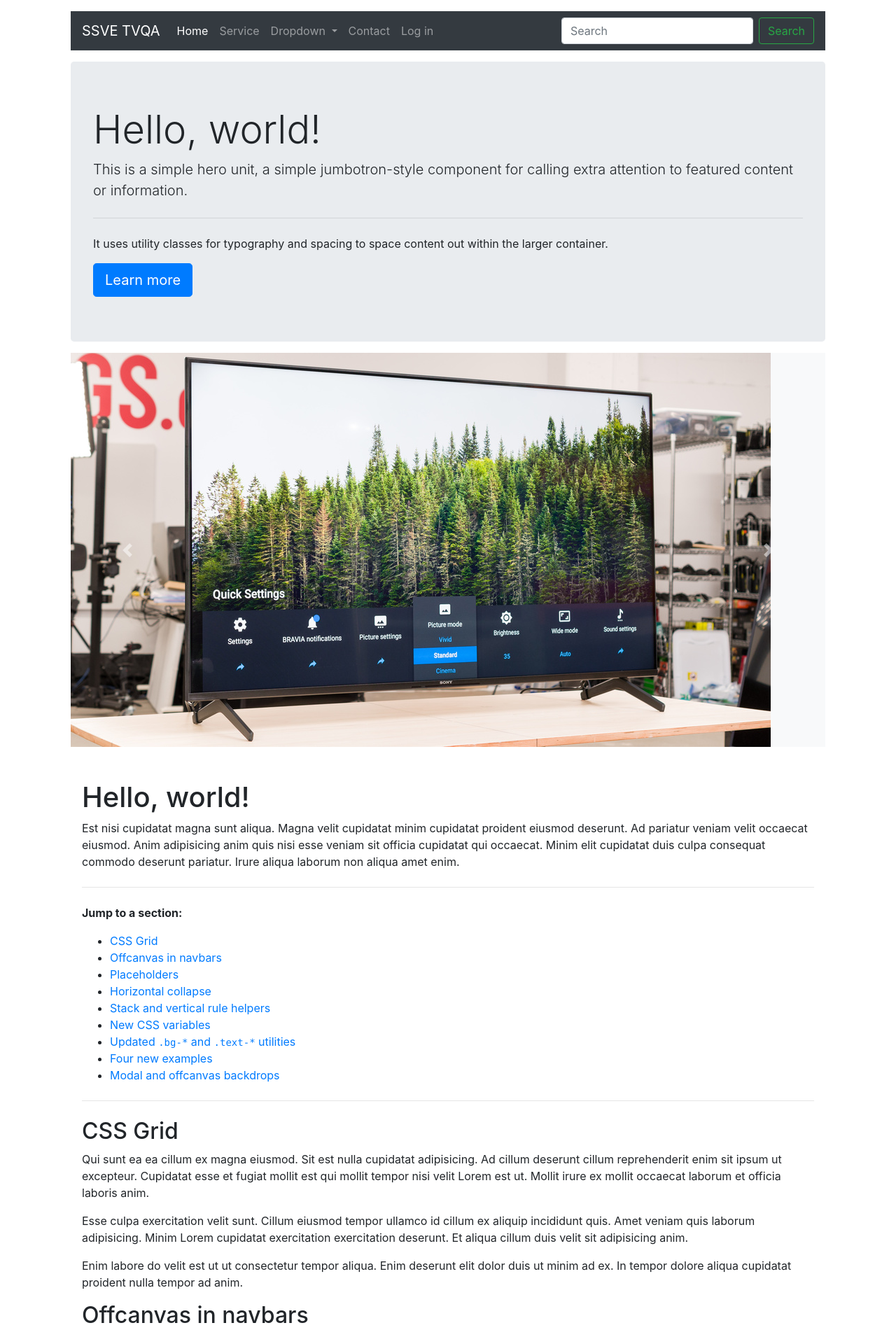
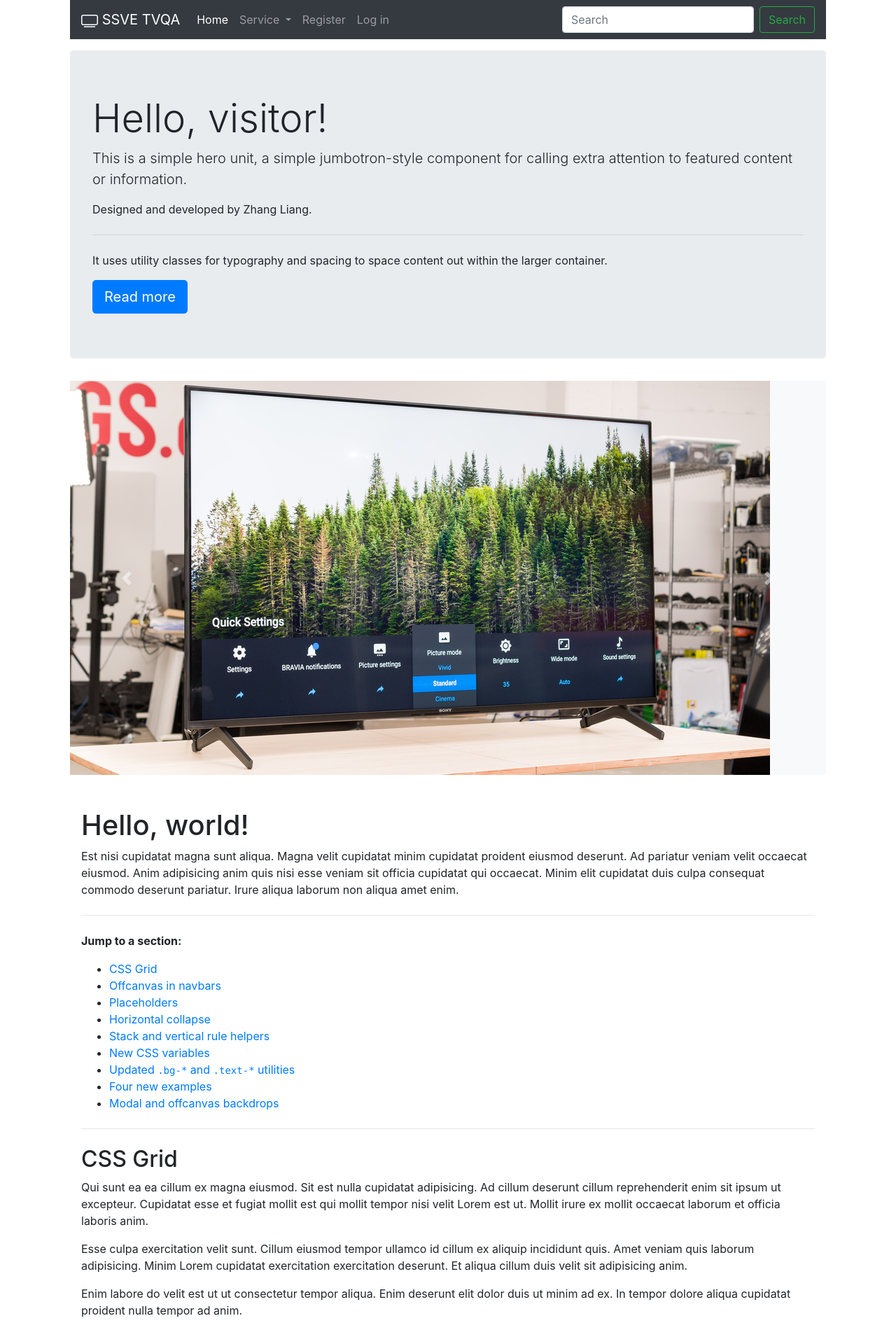
Before and after one commit to AuroraBoreas/djang-tvqa, a Django app: page /home/ in a window 1280 px wide. Shown: the top 1900 px of the page at 70% size. Run offline with Django 3.2, Linux system fonts and the light colour scheme; some libraries are stand-ins or nearby versions.

Commit message:
login and log out

```diff
--- a/django_tvqa/settings.py
+++ b/django_tvqa/settings.py
@@ -40,6 +40,8 @@ INSTALLED_APPS = [
     'django.contrib.staticfiles',
 
     'users',
+
+    'crispy_forms',
 ]
 
 MIDDLEWARE = [
@@ -131,3 +133,7 @@ STATICFILES_DIRS = [
 # https://docs.djangoproject.com/en/3.2/ref/settings/#default-auto-field
 
 DEFAULT_AUTO_FIELD = 'django.db.models.BigAutoField'
+
+CRISPY_TEMPLATE_PACK = 'bootstrap4'
+
+LOGIN_REDIRECT_URL = 'home'
--- a/django_tvqa/urls.py
+++ b/django_tvqa/urls.py
@@ -16,11 +16,13 @@ Including another URLconf
 from os import name
 from django.contrib import admin
 from django.urls import path
-from users.views import home_view, register_view, login_view
+from users.views import home_view, register_view
+from django.contrib.auth import views as auth_views
 
 urlpatterns = [
     path('admin/', admin.site.urls),
     path('home/', home_view, name='home'),
     path('register/', register_view, name='register'),
-    path('login/', login_view, name='login'),
+    path('login/', auth_views.LoginView.as_view(template_name='login.html'), name='login'),
+    path('logout/', auth_views.LogoutView.as_view(template_name='logout.html'), name='logout'),
 ]
--- a/templates/article.html
+++ b/templates/article.html
@@ -1,4 +1,4 @@
-<div class="m-3">
+<div class="container" id="articles-post">
     <div class="posts-container mx-auto px-3 my-5">
         <div class="posts">
             <div class="post">
--- a/templates/carousel.html
+++ b/templates/carousel.html
@@ -1,4 +1,5 @@
-<div id="carouselExampleControls" class="carousel m-3 slide bg-light" data-ride="carousel">
+<div class="container">
+  <div id="carouselExampleControls" class="carousel slide bg-light" data-ride="carousel">
     <div class="carousel-inner">
       <div class="carousel-item active">
         <img src="../static/images/sony_tv1.jpg" class="d-block w-60" alt="...">
@@ -18,4 +19,5 @@
       <span class="carousel-control-next-icon" aria-hidden="true"></span>
       <span class="sr-only">Next</span>
     </a>
+  </div>
 </div>
--- a/templates/footer.html
+++ b/templates/footer.html
@@ -1,12 +1,14 @@
+<div class="container">
   <footer class="bd-footer p-3 p-md-5 mt-5 text-center text-muted bg-light">
       <div class="container">
         <ul class="list-inline mx-auto justify-content-center">
-        <li class="list-inline-item"><a href="https://github.com/twbs">GitHub</a></li>
-        <li class="list-inline-item"><a href="https://twitter.com/getbootstrap">Twitter</a></li>
-        <li class="list-inline-item"><a href="https://getbootstrap.com/docs/5.0/examples/">Examples</a></li>
-        <li class="list-inline-item"><a href="https://getbootstrap.com/docs/5.0/about/overview/">About</a></li>
+          <li class="list-inline-item"><a href="#">Contact</a></li>
+          <li class="list-inline-item"><a href="#">Links</a></li>
+          <li class="list-inline-item"><a href="#">Examples</a></li>
+          <li class="list-inline-item"><a href="#">About</a></li>
         </ul>
-      <p class="mb-0">Designed and built with all the love in the world by the <a href="https://getbootstrap.com/docs/5.0/about/team/">Bootstrap team</a> with the help of <a href="https://github.com/twbs/blog/graphs/contributors">our contributors</a>.</p>
-      <p class="mb-0">Currently v5.0.1. The Bootstrap Blog is <a href="https://github.com/twbs/blog">open source</a> under the MIT license.</p>
+        <p class="mb-0">Designed and built with all the love in the world by the <a href="#">TVQA Team</a> with the help of <a href="#">our contributors</a>.</p>
+        <p class="mb-0">Currently v0.0.1. The TVQA-System is <a href="#">open source</a> under the MIT license.</p>
       </div>
   </footer>
+</div>
--- a/templates/jumbotron.html
+++ b/templates/jumbotron.html
@@ -1,7 +1,12 @@
-<div class="jumbotron m-3">
-    <h1 class="display-4">Hello, world!</h1>
-    <p class="lead">This is a simple hero unit, a simple jumbotron-style component for calling extra attention to featured content or information.</p>
-    <hr class="my-4">
-    <p>It uses utility classes for typography and spacing to space content out within the larger container.</p>
-    <a class="btn btn-primary btn-lg" href="#" role="button">Learn more</a>
+<div class="container">
+    <div class="jumbotron">
+        <h1 class="display-4">Hello, visitor!</h1>
+        <p class="lead">This is a simple hero unit, a simple jumbotron-style component for calling extra attention to featured content or information.</p>
+        <p>
+            Designed and developed by Zhang Liang.
+        </p>
+        <hr class="my-4">
+        <p>It uses utility classes for typography and spacing to space content out within the larger container.</p>
+        <a class="btn btn-primary btn-lg" href="#articles-post" role="button">Read more</a>
+    </div>
 </div>
--- a/templates/navbar.html
+++ b/templates/navbar.html
@@ -1,20 +1,19 @@
-<nav class="navbar m-3 navbar-expand-lg navbar-dark bg-dark">
-    <a class="navbar-brand" href="#">SSVE TVQA</a>
-    <button class="navbar-toggler" type="button" data-toggle="collapse" data-target="#navbarSupportedContent" aria-controls="navbarSupportedContent" aria-expanded="false" aria-label="Toggle navigation">
-      <span class="navbar-toggler-icon"></span>
-    </button>
-
+<div class="container mb-sm-3">
+<nav class="navbar navbar-expand-lg navbar-dark bg-dark">
+  <div class="navbar-brand">
+    <svg xmlns="http://www.w3.org/2000/svg" width="24" height="24" fill="currentColor" class="bi bi-tv" viewBox="0 0 16 16">
+    <path d="M2.5 13.5A.5.5 0 0 1 3 13h10a.5.5 0 0 1 0 1H3a.5.5 0 0 1-.5-.5zM13.991 3l.024.001a1.46 1.46 0 0 1 .538.143.757.757 0 0 1 .302.254c.067.1.145.277.145.602v5.991l-.001.024a1.464 1.464 0 0 1-.143.538.758.758 0 0 1-.254.302c-.1.067-.277.145-.602.145H2.009l-.024-.001a1.464 1.464 0 0 1-.538-.143.758.758 0 0 1-.302-.254C1.078 10.502 1 10.325 1 10V4.009l.001-.024a1.46 1.46 0 0 1 .143-.538.758.758 0 0 1 .254-.302C1.498 3.078 1.675 3 2 3h11.991zM14 2H2C0 2 0 4 0 4v6c0 2 2 2 2 2h12c2 0 2-2 2-2V4c0-2-2-2-2-2z"></path>
+    </svg>
+    SSVE TVQA
+  </div>
   <div class="collapse navbar-collapse" id="navbarSupportedContent">
     <ul class="navbar-nav mr-auto">
       <li class="nav-item active">
-          <a class="nav-link" href="#">Home <span class="sr-only">(current)</span></a>
-        </li>
-        <li class="nav-item">
-          <a class="nav-link" href="#">Service</a>
+        <a class="nav-link" href="{% url 'home' %}">Home <span class="sr-only">(current)</span></a>
       </li>
       <li class="nav-item dropdown">
         <a class="nav-link dropdown-toggle" href="#" id="navbarDropdown" role="button" data-toggle="dropdown" aria-haspopup="true" aria-expanded="false">
-            Dropdown
+          Service
         </a>
         <div class="dropdown-menu" aria-labelledby="navbarDropdown">
           <a class="dropdown-item" href="#">WW Panel RMA</a>
@@ -24,12 +23,18 @@
           <a class="dropdown-item" href="#">WW TV SMLD</a>
         </div>
       </li>
+      {% if user.is_authenticated %}
       <li class="nav-item">
-          <a class="nav-link" href="#" tabindex="-1" aria-disabled="true">Contact</a>
+        <a class="nav-link" href="{% url 'logout' %}" tabindex="-1" aria-disabled="true">Log out</a>
+      </li>
+      {% else %}
+      <li class="nav-item">
+        <a class="nav-link" href="{% url 'register' %}" tabindex="-1" aria-disabled="true">Register</a>
       </li>
       <li class="nav-item">
-          <a class="nav-link" href="#" tabindex="-1" aria-disabled="true">Log in</a>
+        <a class="nav-link" href="{% url 'login' %}" tabindex="-1" aria-disabled="true">Log in</a>
       </li>
+      {% endif %}
     </ul>
     <form class="form-inline my-2 my-lg-0">
       <input class="form-control mr-sm-2" type="search" placeholder="Search" aria-label="Search">
@@ -37,3 +42,4 @@
     </form>
   </div>
 </nav>
+</div>
--- a/users/views.py
+++ b/users/views.py
@@ -2,6 +2,7 @@ from django.shortcuts import render, redirect
 from django.http.request import HttpRequest
 from django.contrib import messages
 from django.contrib.auth.models import User, auth
+from .form import UserRegisterForm
 
 from typing import NewType
 Request = NewType('Request', HttpRequest)
@@ -12,36 +13,44 @@ def home_view(request:Request, *args, **kwargs):
 
 def register_view(request:Request, *args, **kwargs):
     if request.method == 'POST':
-        username = request.POST['username']
-        email = request.POST['email']
-        password1 = request.POST['password1']
-        password2 = request.POST['password2']
-        if password1 == password2:
-            if User.objects.filter(username=username).exists():
-                messages.info(request, "User name existed!")
+        form = UserRegisterForm(request.POST)
+        if form.is_valid():
+            username = form.cleaned_data.get('username')
+            email = form.cleaned_data.get('email')
+            password1 = form.cleaned_data.get('password1')
+            password2 = form.cleaned_data.get('password2')
+            if password1 == password2:
+                if User.objects.filter(username=username).exists():
+                    messages.info(request, "User name existed!")
+                    return redirect('register')
+                elif User.objects.filter(email=email).exists():
+                    messages.info(request, "Email existed!")
+                    return redirect('register')
+                else:
+                    user = User.objects.create_user(username=username, email=email, password=password1)
+                    user.save()
+                    messages.info(request, "Account created successfully!")
+                    return redirect('register')
+            else:
+                messages.info(request, "password not match")
                 return redirect('register')
-            elif User.objects.filter(email=email).exists():
-                messages.info(request, "Email existed!")
-                return redirect('register')
-            else:
-                user = User.objects.create_user(username=username, email=email, password=password1)
-                user.save()
-                messages.info(request, "Account created successfully!")
-                return redirect('home')
-        else:
-            messages.info(request, "password not match")
-            return redirect('register')
-    return render(request, template_name='register.html')
+    else:
+        form = UserRegisterForm()
 
-def login_view(request:Request, *args, **kwargs):
-    if request.method == 'POST':
-        username = request.POST['username']
-        password = request.POST['password']
-        user = auth.authenticate(username=username, password=password)
-        if user is not None:
-            auth.login(request, user)
-            return redirect('home')
-        else:
-            messages.info(request, 'Username or Password is invalid!')
-            return redirect('login')
-    return render(request, template_name='login.html')
+    context = {
+        'form' : form,
+    }
+    return render(request, template_name='register.html', context=context)
+
+# def login_view(request:Request, *args, **kwargs):
+#     if request.method == 'POST':
+#         username = request.POST['username']
+#         password = request.POST['password']
+#         user = auth.authenticate(username=username, password=password)
+#         if user is not None:
+#             auth.login(request, user)
+#             return redirect('home')
+#         else:
+#             messages.info(request, 'Username or Password is invalid!')
+#             return redirect('login')
+#     return render(request, template_name='login.html')
```
Also changed, not shown: templates/login.html (deleted, +0 -32 lines), templates/register.html (deleted, +0 -41 lines), users/form.py (added, +15 -0 lines), users/templates/login.html (added, +35 -0 lines), users/templates/logout.html (added, +22 -0 lines), users/templates/register.html (added, +32 -0 lines), db.sqlite3. Lines whose indentation alone changed are shown as unchanged.
